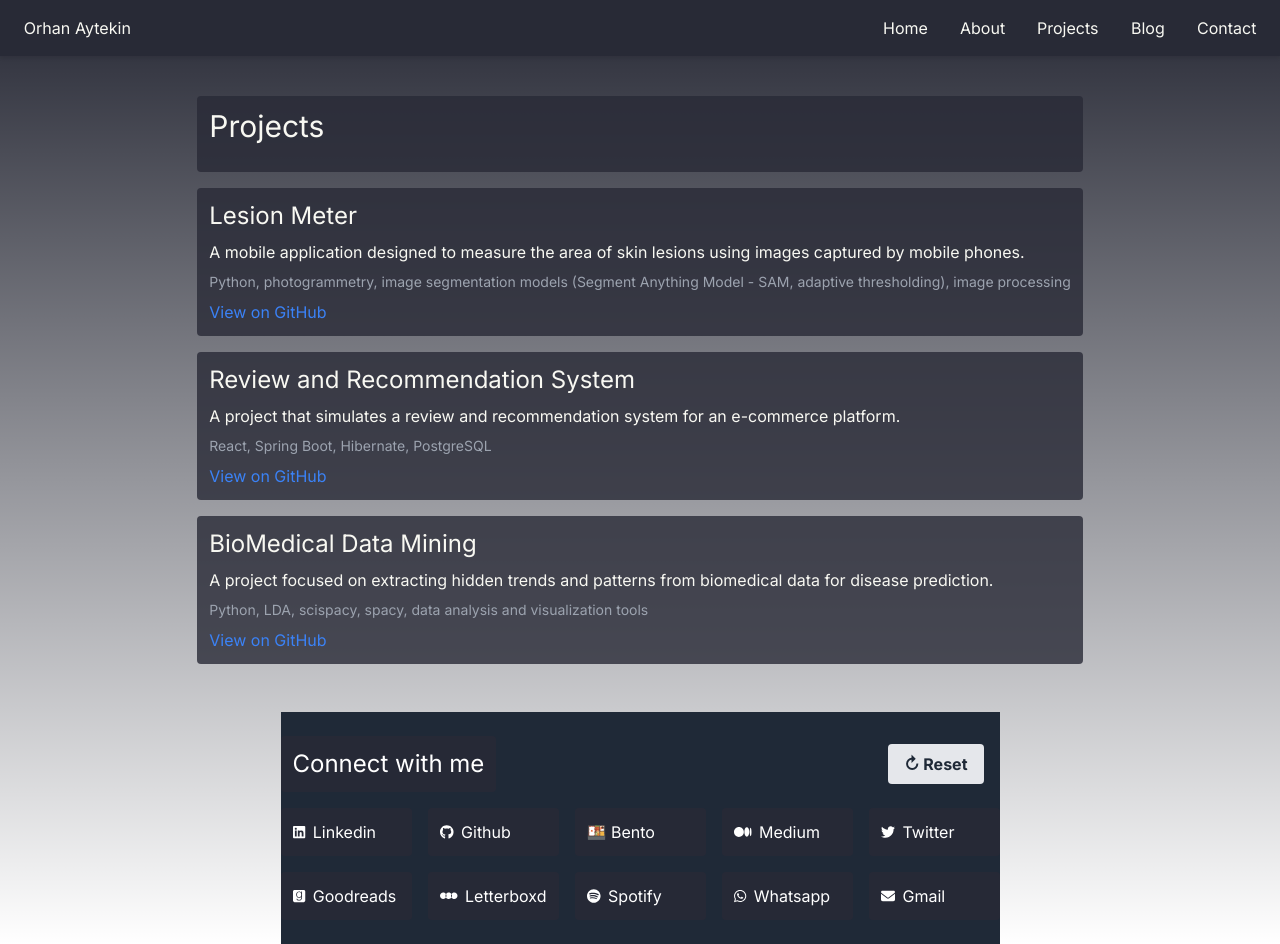
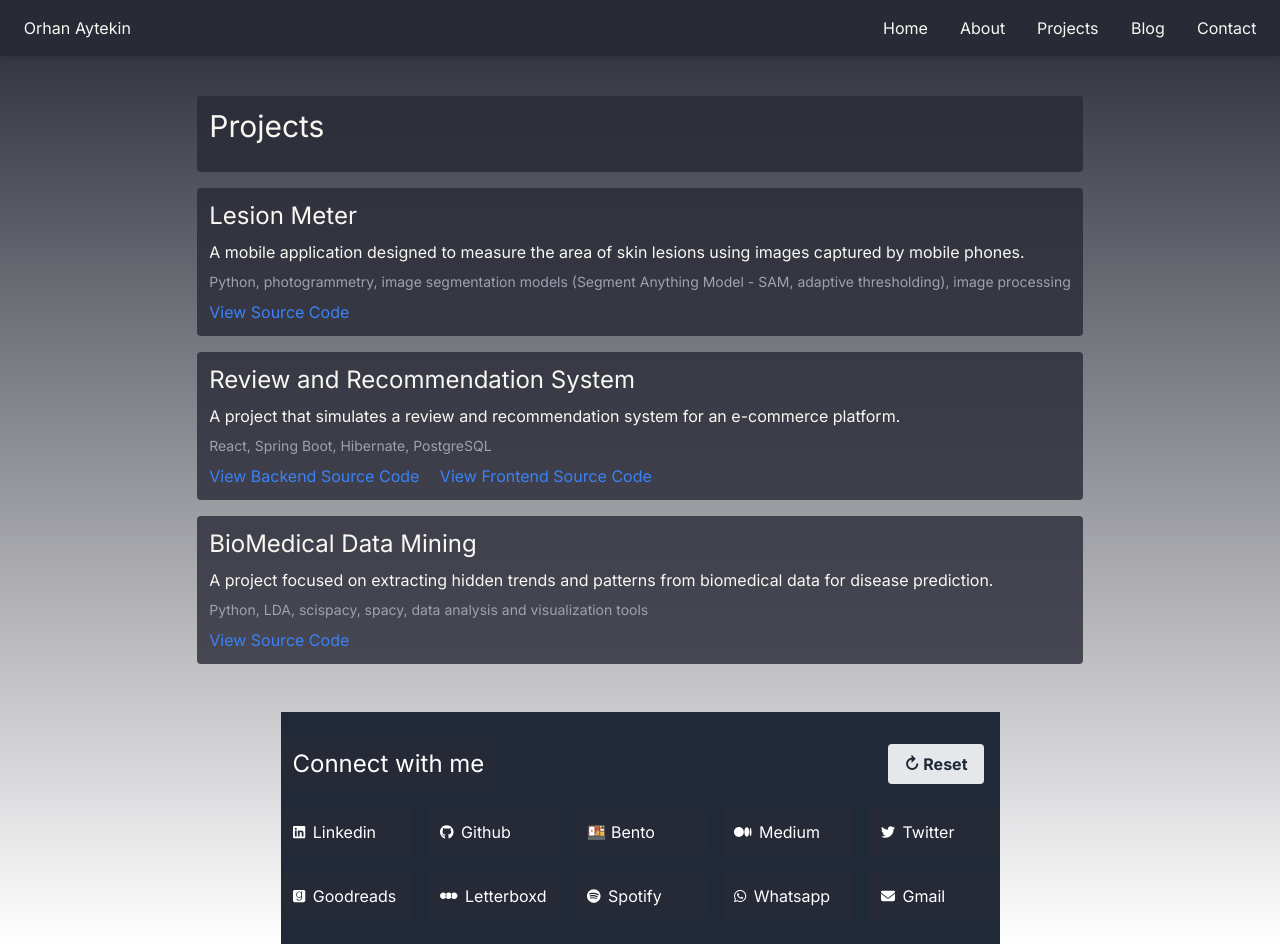
Before and after one commit to orhanaytekin/orhanaytekin.github.io, a Next.js app: page /orhanaytekin.github.io/projects in a window 1280 px wide. Built offline with nearby package versions, Linux system fonts and the light colour scheme.

Commit message:
fix: project links

```diff
--- a/src/components/ProjectsSection.tsx
+++ b/src/components/ProjectsSection.tsx
@@ -7,19 +7,19 @@ const projects = [
     title: 'Lesion Meter',
     description: 'A mobile application designed to measure the area of skin lesions using images captured by mobile phones.',
     tech: 'Python, photogrammetry, image segmentation models (Segment Anything Model - SAM, adaptive thresholding), image processing',
-    link: 'https://github.com/orhanaytekin/lesion-meter',
+    links: ['https://github.com/orhanaytekin/LesionMeter'],
   },
   {
     title: 'Review and Recommendation System',
     description: 'A project that simulates a review and recommendation system for an e-commerce platform.',
     tech: 'React, Spring Boot, Hibernate, PostgreSQL',
-    link: 'https://github.com/orhanaytekin/review-recommendation-system',
+    links: ['https://github.com/orhanaytekin/bbm384-rrss-project-backend', 'https://github.com/orhanaytekin/bbm384-rrss-project-frontend'],
   },
   {
     title: 'BioMedical Data Mining',
     description: 'A project focused on extracting hidden trends and patterns from biomedical data for disease prediction.',
     tech: 'Python, LDA, scispacy, spacy, data analysis and visualization tools',
-    link: 'https://github.com/orhanaytekin/biomedical-data-mining',
+    links: ['https://github.com/orhanaytekin/biomedical-data-mining'],
   },
 ];
 
@@ -35,7 +35,21 @@ const ProjectsSection = () => {
             <h3 className="text-2xl mb-2">{project.title}</h3>
             <p className="mb-2">{project.description}</p>
             <p className="text-sm text-gray-400 mb-2">{project.tech}</p>
-            <a href={project.link} className="text-blue-500 hover:underline">View on GitHub</a>
+            <div className="mt-2">
+              {project.links.map((link, linkIndex) => (
+                <a
+                  key={linkIndex}
+                  href={link}
+                  target="_blank"
+                  rel="noopener noreferrer"
+                  className="text-blue-500 hover:underline mr-4"
+                >
+                  {project.links.length === 2
+                    ? `View ${linkIndex === 0 ? 'Backend' : 'Frontend'} Source Code `
+                    : 'View Source Code'}
+                </a>
+              ))}
+            </div>
           </div>
         </DraggableResizableComponent>
       ))}
```
